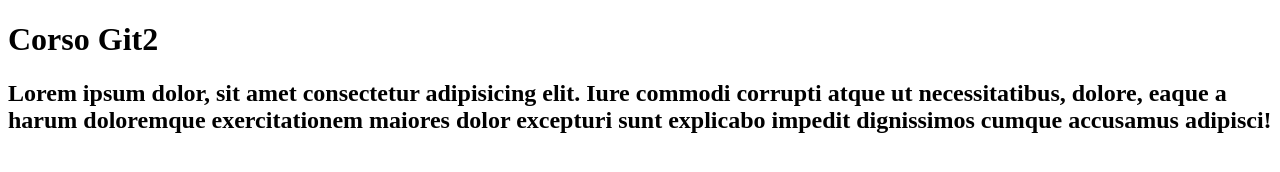
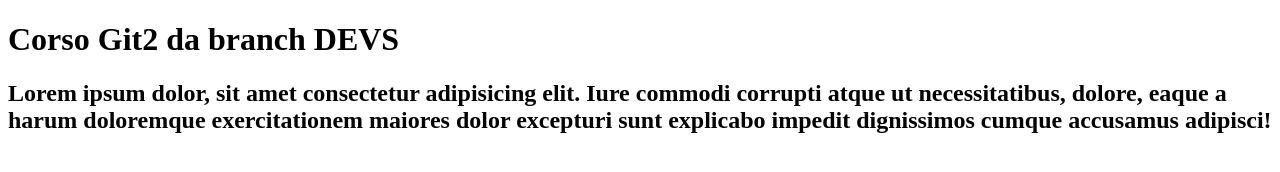
Before and after one commit to claudioprograms/corso_git, a plain HTML site: page index.html in a window 1280 px wide. Drawn offline with Linux system fonts and the light colour scheme.

Commit message:
aggiunto testo DEV in titolo

```diff
--- a/index.html
+++ b/index.html
@@ -7,7 +7,7 @@
     <title>Corso Git</title>
 </head>
 <body>
-    <h1>Corso Git2</h1>
+    <h1>Corso Git2 da branch DEVS</h1>
     <h2>Lorem ipsum dolor, sit amet consectetur adipisicing elit. Iure commodi corrupti atque ut necessitatibus, dolore, eaque a harum doloremque exercitationem maiores dolor excepturi sunt explicabo impedit dignissimos cumque accusamus adipisci!</h2>
 
 </body>
```
